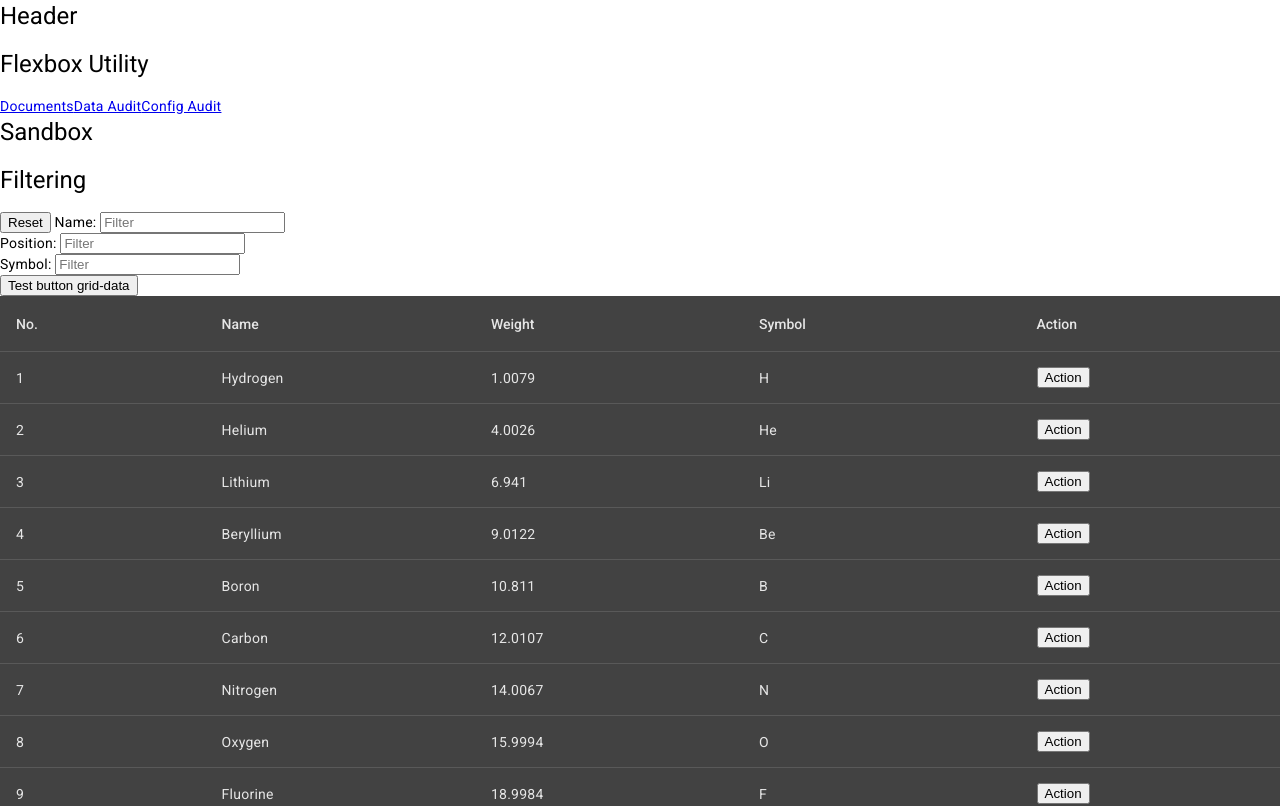
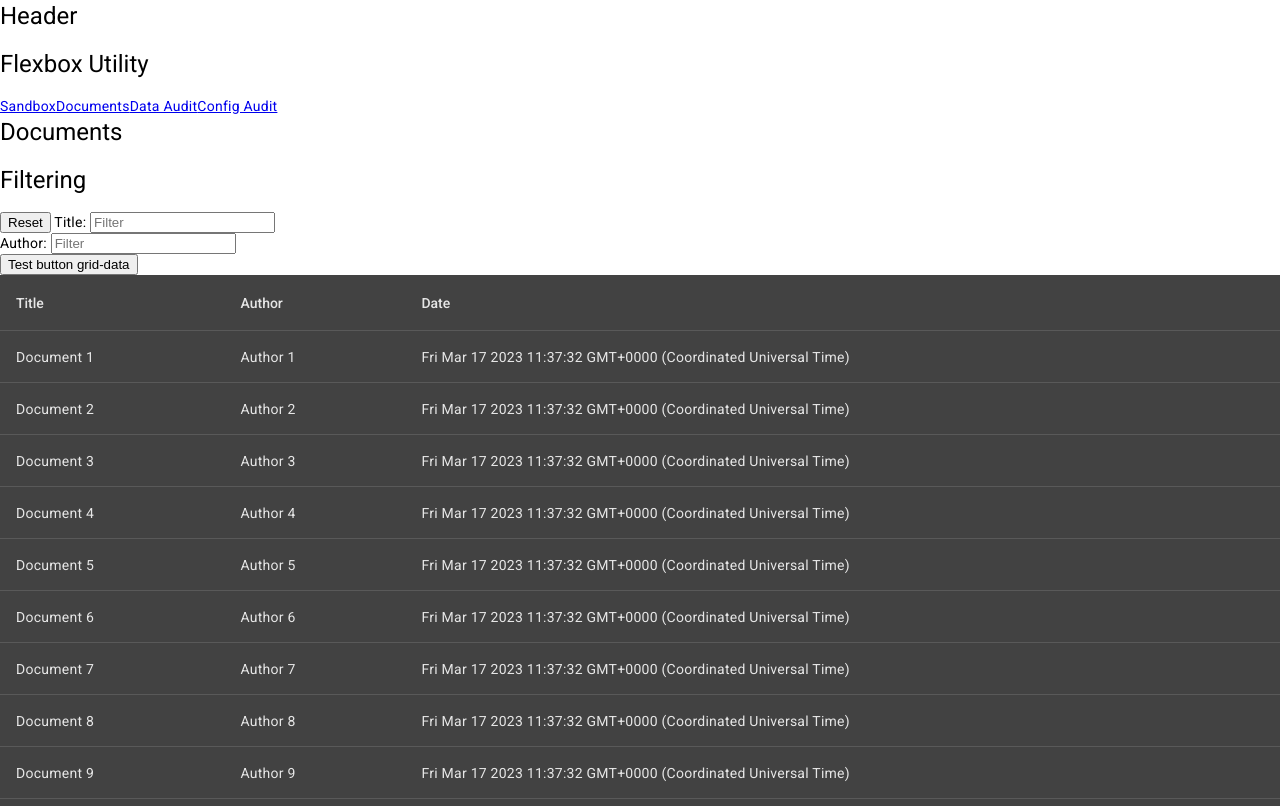
Before and after one commit to vanrado/angular-data-grid, an Angular app: page /documents in a window 1280 px wide. Shown: the top 806 px of the page. Built offline with nearby package versions, Linux system fonts and the light colour scheme.

Commit message:
feat(documents): another mocked consumer of grid-data

```diff
--- a/src/app/app-routing.module.ts
+++ b/src/app/app-routing.module.ts
@@ -1,9 +1,11 @@
 import {NgModule} from '@angular/core';
 import {RouterModule, Routes} from '@angular/router';
 import {SandboxComponentComponent} from './sandbox-component/sandbox-component.component';
+import {DocumentsComponent} from './documents/documents.component';
 
 const routes: Routes = [
-  { path: 'documents', component: SandboxComponentComponent },
+  { path: 'sandbox', component: SandboxComponentComponent },
+  { path: 'documents', component: DocumentsComponent },
   { path: 'data-audit', component: SandboxComponentComponent },
   { path: 'config-audit', component: SandboxComponentComponent },
 ];
--- a/src/app/app.component.html
+++ b/src/app/app.component.html
@@ -9,6 +9,7 @@
     <h1>Flexbox Utility</h1>
 
     <div class="d-flex">
+      <div><a href="/sandbox">Sandbox</a></div>
       <div><a href="/documents">Documents</a></div>
       <div><a href="/data-audit">Data Audit</a></div>
       <div><a href="/config-audit">Config Audit</a></div>
--- /dev/null
+++ b/src/app/documents/data/document.ts
@@ -0,0 +1,7 @@
+export interface Document {
+  id: number;
+  title: string;
+  author: string;
+  content: string;
+  date: Date;
+}
--- /dev/null
+++ b/src/app/documents/data/documents-api.service.ts
@@ -0,0 +1,18 @@
+import { Injectable } from '@angular/core';
+import {delay, Observable, of} from 'rxjs';
+import { Document } from './document';
+import {DOCUMENTS} from './mocks';
+
+@Injectable({
+  providedIn: 'root'
+})
+export class DocumentService {
+
+  constructor() {
+  }
+
+  getDocuments(): Observable<Document[]> {
+    return of(DOCUMENTS).pipe(delay(1500));
+  }
+
+}
--- /dev/null
+++ b/src/app/documents/data/documents-grid-data-load-strategy.ts
@@ -0,0 +1,14 @@
+import {GridDataLoadStrategy} from '../../shared/grid-data/grid-data-load-strategy';
+import {Observable} from 'rxjs';
+import {Document} from './document';
+import {DocumentService} from './documents-api.service';
+
+export class DocumentsGridDataLoadStrategy implements GridDataLoadStrategy<Document> {
+  constructor(private sandboxApiService: DocumentService) {
+  }
+
+  loadData(): Observable<Document[]> {
+    return this.sandboxApiService.getDocuments();
+  }
+
+}
--- /dev/null
+++ b/src/app/documents/data/mocks.ts
@@ -0,0 +1,15 @@
+import { Document } from './document';
+
+const mockedDocuments: Document[] = [];
+
+for (let i = 1; i <= 20; i++) {
+  mockedDocuments.push({
+    id: i,
+    title: `Document ${i}`,
+    author: `Author ${i}`,
+    date: new Date(),
+    content: `This is the content of document ${i}. It contains some random text to mock the data.`
+  });
+}
+
+export const DOCUMENTS: Document[] = mockedDocuments;
--- /dev/null
+++ b/src/app/documents/documents.component.html
@@ -0,0 +1,10 @@
+<h1>Documents</h1>
+
+<div>
+  <h1>Filtering</h1>
+  <button (click)="onClick()">Reset</button>
+  Title: <input (keyup)="applyFilter($event, 'name')" placeholder="Filter"> <br>
+  Author: <input (keyup)="applyFilter($event, 'position')" placeholder="Filter"> <br>
+</div>
+
+<mc-grid-data [dataSource]="gridDataSource" [columns]="columns"></mc-grid-data>
--- /dev/null
+++ b/src/app/documents/documents.component.ts
@@ -0,0 +1,43 @@
+import {Component} from '@angular/core';
+import {CommonModule} from '@angular/common';
+import {GridDataComponent} from '../shared/grid-data/grid-data/grid-data.component';
+import {GridDataSource} from '../shared/grid-data/grid-data-source';
+import {Document} from './data/document';
+import {DocumentService} from './data/documents-api.service';
+import {DocumentsGridDataLoadStrategy} from './data/documents-grid-data-load-strategy';
+import {GridDataColumn} from '../shared/grid-data/grid-data-column';
+
+@Component({
+  selector: 'app-documents',
+  standalone: true,
+  imports: [CommonModule, GridDataComponent],
+  templateUrl: './documents.component.html',
+  styleUrls: ['./documents.component.scss']
+})
+export class DocumentsComponent {
+  gridDataSource: GridDataSource<Document>;
+  columns: GridDataColumn[];
+
+  constructor(private documentsService: DocumentService) {
+    this.gridDataSource = new GridDataSource<Document>(new DocumentsGridDataLoadStrategy(documentsService));
+    this.columns = [
+      {
+        columnDef: 'title', header: 'Title'
+      },
+      {
+        columnDef: 'author', header: 'Author'
+      },
+      {
+        columnDef: 'date', header: 'Date'
+      },
+    ];
+  }
+
+  applyFilter($event: KeyboardEvent, name: string) {
+
+  }
+
+  onClick() {
+
+  }
+}
```
Also changed, not shown: src/app/documents/documents.component.scss (added), 1 other file (tests, documents, lock files or other folders).
